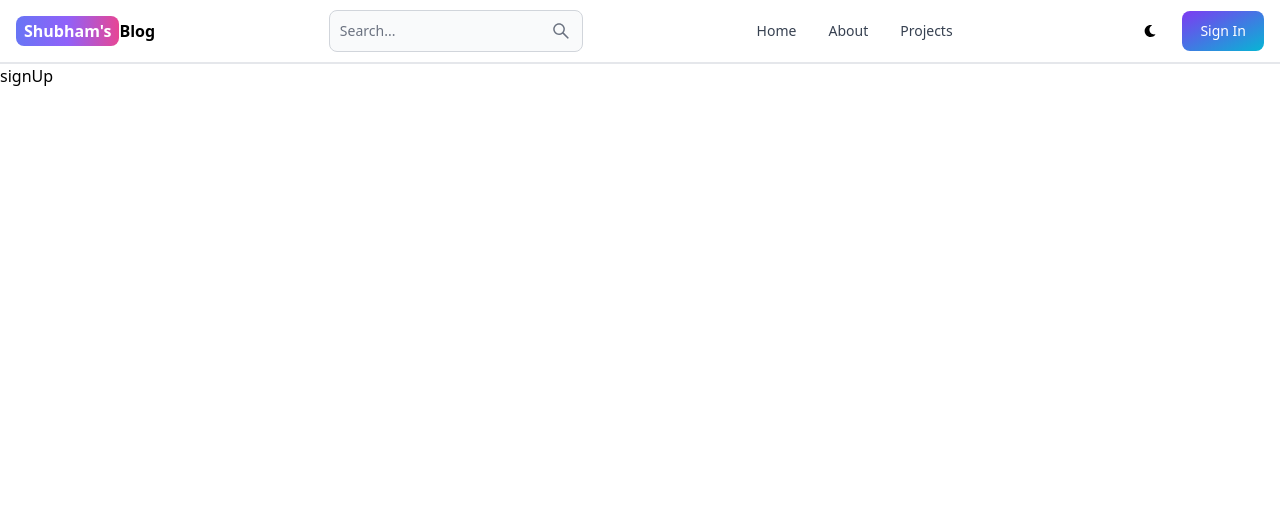
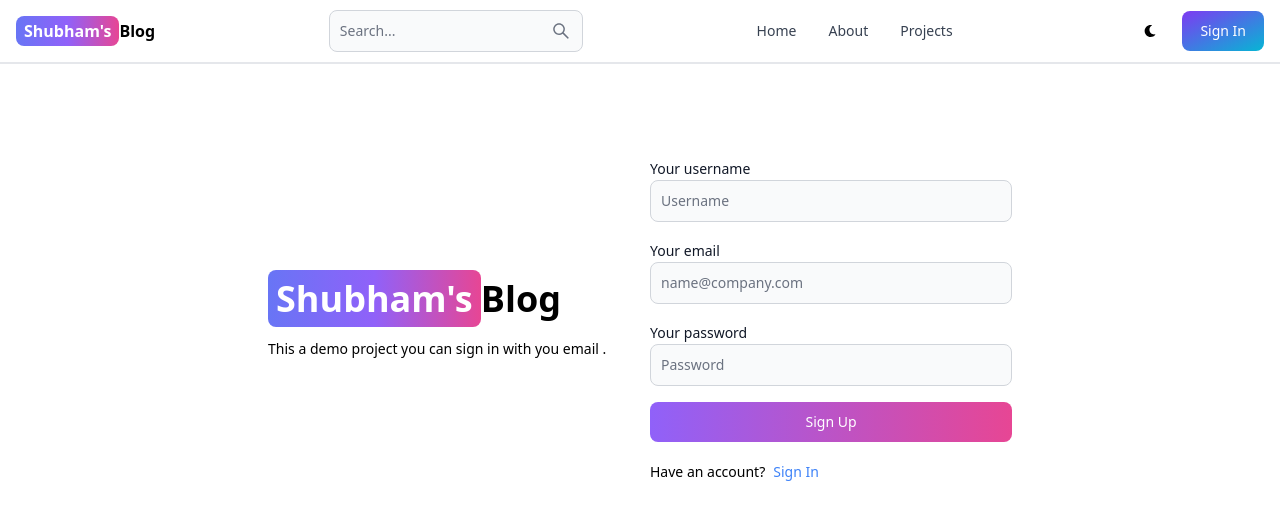
Before and after one commit to shubhgaurav26/Blog-Website, a React (Vite) app in the folder client/: page /sign-up in a window 1280 px wide. Shown: the top 520 px of the page. Built offline with nearby package versions, Linux system fonts and the light colour scheme.

Commit message:
add functionality to sign  up page

```diff
--- a/client/src/pages/SignUp.jsx
+++ b/client/src/pages/SignUp.jsx
@@ -1,9 +1,104 @@
-import React from 'react'
+import {Alert, Button, Label, Spinner, TextInput } from 'flowbite-react';
+import { useState } from 'react';
+import {Link, useNavigate} from 'react-router-dom';
 
 export default function SignUp() {
+  const [formData, setFormData] = useState({});
+  const [errorMessage,setErrorMessage]=useState(null);
+  const [loading , setLoading] = useState(false);
+  const navigate = useNavigate();
+  const handleChange =(e) => {
+    setFormData({...formData, [e.target.id]: e.target.value.trim() });
+  };
+
+  const handleSubmit = async (e) =>{
+    e.preventDefault();
+    if(!formData.username || !formData.email || !formData.password){
+      return setErrorMessage('Please fill out all fields. ');
+    }
+    try {
+      setLoading(true);
+      setErrorMessage(null);
+      const res = await fetch ('/api/auth/signup',{
+        method: 'POST',
+        headers:{'Content-Type':'application/json'},
+        body : JSON.stringify(formData),
+      }) ;
+      const data = await res.json();
+      if(data.success === false ){
+        return setErrorMessage (data.message);
+      }
+      setLoading(false);
+      if(res.ok){
+        navigate ('/sign-in');
+      }
+
+    } catch (error) {
+      setErrorMessage(error.message);
+      setLoading(false);
+
+    }
+  };
+
   return (
-    <div>
-      signUp
-    </div>
-  )
+    <div className='min-h-screen mt-20'>
+    <div className='flex p-3 max-w-3xl mx-auto flex-col md:flex-row md:items-center gap-5' >
+      {/* left */}
+      <div className='flex-1'>
+      <Link to="/" className='  font-bold dark:text-white text-4xl' >
+            <span className='px-2 py-1 bg-gradient-to-r from-indigo-500 via-purple-500 to-pink-500 rounded-lg text-white'>Shubham's</span>
+            Blog
+        </Link>
+        <p className='text-sm mt-5'>
+          This a demo project you can sign in with you email .
+        </p>
+      </div>
+      {/*right */}
+
+      <div className='flex-1'>
+        <form className='flex flex-col gap-4' onSubmit={handleSubmit} >
+          <div>
+            <Label value='Your username'/>
+            <TextInput type='text' placeholder='Username' id='username' onChange={handleChange} />
+          </div>
+          <div>
+            <Label value='Your email'/>
+            <TextInput type='email' placeholder='name@company.com' id='email' onChange={handleChange}  />
+          </div>
+          <div>
+            <Label value='Your password'/>
+            <TextInput type='password' placeholder='Password' id='password' onChange={handleChange}  />
+          </div>
+          <Button gradientDuoTone='purpleToPink' type='submit'  disabled={loading} >
+          {
+              loading ? (
+                <>
+                <Spinner size='sm'/>
+                <span className='pl-3'>
+                  Loading...
+                </span>
+                </>
+              ) :( 'Sign Up'
+           ) }
+            </Button>
+          </form>
+           <div className="flex gap-2 text-sm mt-5">
+          <span> Have an account? </span>
+          <Link to='/sign-in' className='text-blue-500'>
+            Sign In
+          </Link>
+          </div>
+          {
+          errorMessage && (
+
+            <Alert className='mt-5' color='failure' >
+              {errorMessage}
+            </Alert>
+          )
+        }
+          </div>
+          </div>
+          </div>
+  );
+
 }
--- a/client/vite.config.js
+++ b/client/vite.config.js
@@ -3,5 +3,14 @@
 
 // https://vitejs.dev/config/
 export default defineConfig({
+  server:{
+    proxy: {
+      '/api':{
+        target : 'http://localhost:3000',
+        secure: false,
+      },
+
+    },
+  },
   plugins: [react()],
-})
+});
```
